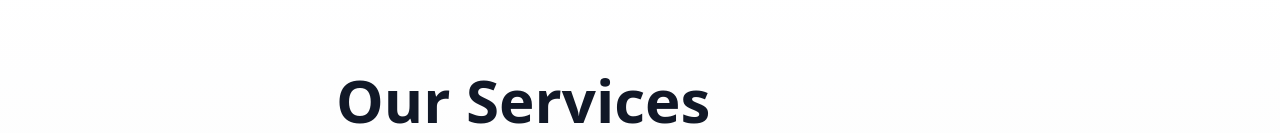
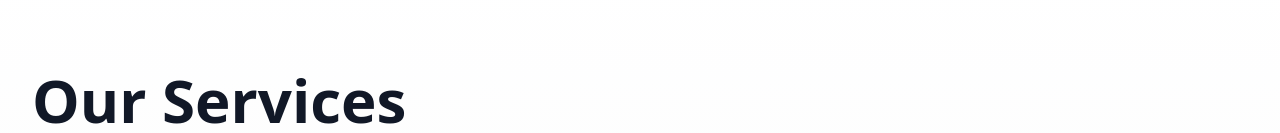
Before and after one commit to AkshayKalamkarr/supremeinfrastructure, a Next.js app: page / in a window 1280 px wide. Shown: the part 2664-2797 px from the top of the page. Built offline with nearby package versions, Linux system fonts and the light colour scheme.

Commit message:
services heading change to left side

```diff
--- a/components/AppleCards.jsx
+++ b/components/AppleCards.jsx
@@ -11,28 +11,27 @@ export function AppleCardsCarouselDemo() {
 
   return (
     <div className='w-full h-full py-12 md:py-24 mt-22 md:mt-12 bg-gradient-to-b from-white to-gray-100'>
-      <div className='max-w-7xl mx-auto px-4'>
+      <div className="max-w-7xl mx-auto px-4 md:px-6 lg:px-8">
         <motion.h2
           initial={{ opacity: 0, y: 20 }}
           animate={{ opacity: 1, y: 0 }}
           transition={{ duration: 0.6 }}
-          className='relative inline-block text-4xl md:text-6xl font-extrabold text-gray-900 font-sans text-center sm:mx-12 mb-6 md:mb-10 md:mx-80'
+          className="text-3xl sm:text-4xl md:text-5xl lg:text-6xl font-extrabold text-gray-900 font-sans mb-4 sm:mb-6 md:mb-8 lg:mb-10"
         >
-
-         Our Services
-          <span className='absolute bottom-0 left-0 w-full h-1 bg-blue-600 transform scale-x-0 transition-transform duration-300 group-hover:scale-x-100'></span>
+          Our Services
+          <span className="absolute bottom-0 left-0 w-full h-1 bg-blue-600 transform scale-x-0 transition-transform duration-300 group-hover:scale-x-100"></span>
         </motion.h2>
         <motion.div
           initial={{ scaleX: 0 }}
           animate={{ scaleX: 1 }}
           transition={{ duration: 0.6, delay: 0.3 }}
-          className='w-48 h-1 bg-blue-600 mx-auto mb-10'
+          className="w-32 sm:w-40 md:w-48 h-1 bg-blue-600 mb-6 sm:mb-8 md:mb-10"
         ></motion.div>
         <motion.p
           initial={{ opacity: 0, y: 20 }}
           animate={{ opacity: 1, y: 0 }}
           transition={{ duration: 0.6, delay: 0.6 }}
-          className='text-xl md:text-2xl text-gray-700 text-center mb-16 max-w-3xl mx-auto leading-relaxed'
+          className="text-lg sm:text-xl md:text-2xl text-gray-700 mb-8 sm:mb-12 md:mb-16 max-w-2xl lg:max-w-3xl leading-relaxed"
         >
           Experience our comprehensive range of innovative solutions tailored to elevate your projects.
         </motion.p>
```
